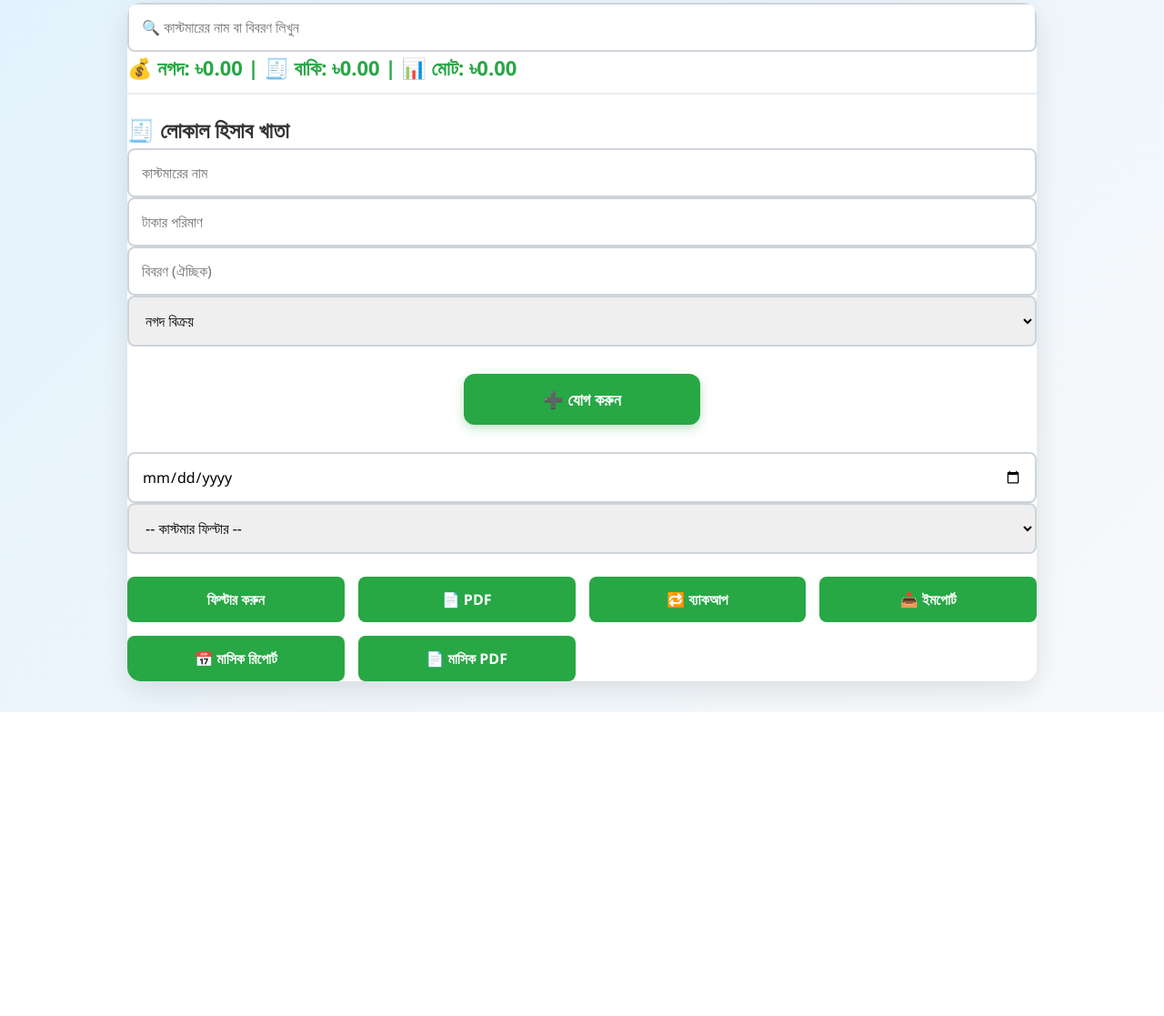
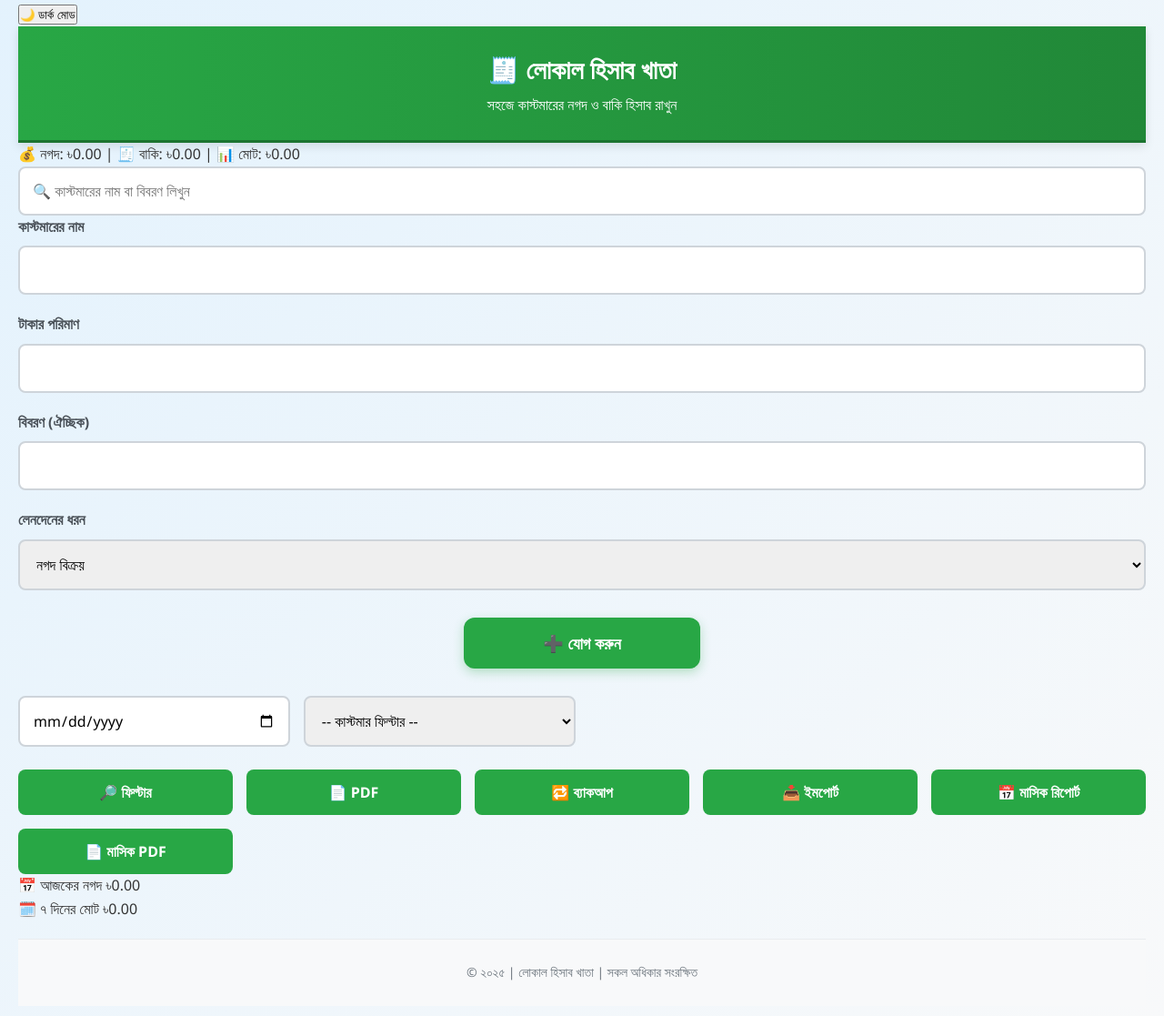
Before and after one commit to sufian62671/Hisebkhata, a plain HTML site: page index.html in a window 1280 px wide. Shown: the part 17-1134 px from the top of the page at 91% size. Before the commit the page ends 800 px from the top, so only its background shows below. Drawn offline with nearby package versions, Linux system fonts and the light colour scheme.

Commit message:
Update index.html

```diff
--- a/index.html
+++ b/index.html
@@ -2,75 +2,129 @@
 <html lang="bn">
 <head>
   <meta charset="UTF-8" />
-  <meta name="viewport" content="width=device-width, initial-scale=1.0"/>
+  <meta name="viewport" content="width=device-width, initial-scale=1.0" />
   <title>লোকাল হিসাব খাতা</title>
+
+  <!-- Theme & Fonts -->
+  <meta name="theme-color" content="#28a745" />
+  <link rel="manifest" href="manifest.json" />
+  <meta name="google-signin-client_id" content="1023277203967-1fbeirvf2q9jthl1ssc0b6h1bl98vp80.apps.googleusercontent.com">
+
+  <!-- Stylesheet -->
   <link rel="stylesheet" href="style.css" />
-  <link rel="manifest" href="manifest.json">
-  <meta name="theme-color" content="#28a745">
+
+
 </head>
+
 <body>
-  <div class="container">
+
+    <button class="dark" onclick="toggleDarkMode()">🌙 ডার্ক মোড</button>
+
+    <!-- Header -->
+    <header>
+      <h2>🧾 লোকাল হিসাব খাতা</h2>
+      <p classapp-info">সহজে কাস্টমারের নগদ ও বাকি হিসাব রাখুন</p>
+    </header>
+    <!-- সারাংশ -->
+        <div class="total-summary" id="totalAmount">
+          <div class="summary-box">
+            <div class="summary-icon">💰</div>
+            <p class="summary-label">নগদ</p>
+            <p class="summary-value" id="cashTotal">৳0.00</p>
+          </div>
+          <div class="summary-box">
+            <div class="summary-icon">🧾</div>
+            <p class="summary-label">বাকি</p>
+            <p class="summary-value" id="dueTotal">৳0.00</p>
+          </div>
+          <div class="summary-box">
+            <div class="summary-icon">📊</div>
+            <p class="summary-label">মোট</p>
+            <p class="summary-value" id="grandTotal">৳0.00</p>
+          </div>
+        </div>
+
+
+
+    <!-- সার্চ -->
     <input type="text" id="searchInput" placeholder="🔍 কাস্টমারের নাম বা বিবরণ লিখুন" />
-    <h3 id="totalAmount">💰 নগদ: ৳0.00 | 🧾 বাকি: ৳0.00 | 📊 মোট: ৳0.00</h3>
 
-    <h2>🧾 লোকাল হিসাব খাতা</h2>
+    <!-- এন্ট্রি ফর্ম -->
+    <form id="entryForm">
+      <div class="form-group">
+        <label for="name">কাস্টমারের নাম</label>
+        <input type="text" id="name" required />
+      </div>
 
-    <form id="entryForm">
-      <input type="text" id="name" placeholder="কাস্টমারের নাম" required />
-      <input type="number" id="amount" placeholder="টাকার পরিমাণ" required />
-      <input type="text" id="note" placeholder="বিবরণ (ঐচ্ছিক)" />
+      <div class="form-group">
+        <label for="amount">টাকার পরিমাণ</label>
+        <input type="number" id="amount" required />
+      </div>
+
+      <div class="form-group">
+        <label for="note">বিবরণ (ঐচ্ছিক)</label>
+        <input type="text" id="note" />
+      </div>
+
+      <div class="form-group">
+        <label for="type">লেনদেনের ধরন</label>
         <select id="type">
           <option value="cash">নগদ বিক্রয়</option>
           <option value="due">বাকি বিক্রয়</option>
         </select>
+      </div>
 
       <button type="submit" class="btn-plus">➕ যোগ করুন</button>
     </form>
 
+    <!-- ফিল্টার -->
+    <div class="filter-section">
       <input type="date" id="filterDate" />
       <select id="filterCustomer" onchange="filterByCustomer()">
         <option value="">-- কাস্টমার ফিল্টার --</option>
       </select>
+    </div>
 
+    <!-- বাটন গ্রুপ -->
     <div class="btn-group">
-
-            <button onclick="filterByDate()" class="btn">ফিল্টার করুন</button>
-
+      <button onclick="filterByDate()" class="btn">🔎 ফিল্টার</button>
       <button onclick="generatePDF()" class="btn">📄 PDF</button>
-
       <button onclick="exportBackup()" class="btn">🔁 ব্যাকআপ</button>
-
       <button onclick="importBackup()" class="btn">📥 ইমপোর্ট</button>
-
-          <button onclick="generateMonthlyReport() " class="btn">📅 মাসিক রিপোর্ট</button>
-
+      <button onclick="generateMonthlyReport()" class="btn">📅 মাসিক রিপোর্ট</button>
       <button onclick="generateMonthlyPDF()" class="btn">📄 মাসিক PDF</button>
-
 
     </div>
 
+    <!-- ফাইল ইমপোর্ট -->
+    <input type="file" id="importFile" style="display: none;" accept=".json" onchange="handleFile(event)" />
 
-    <input type="file" id="importFile" style="display:none" accept=".json" onchange="handleFile(event)" />
+    <!-- weekly report -->
+    <div class="report-summary">
+      <div class="report-box">
+        <span class="report-title">📅 আজকের নগদ</span>
+        <span id="todayCash" class="report-value">৳0.00</span>
+      </div>
+      <div class="report-box">
+        <span class="report-title">🗓️ ৭ দিনের মোট</span>
+        <span id="weeklyTotal" class="report-value">৳0.00</span>
+      </div>
+    </div>
 
-
-     <ul id="entryList"></ul>
-
+    <!-- এন্ট্রি লিস্ট -->
+    <ul id="entryList" class="entry-list"></ul>
   </div>
 
 
+
+  <!-- Footer -->
+  <footer>
+    &copy; ২০২৫ | লোকাল হিসাব খাতা | সকল অধিকার সংরক্ষিত
+  </footer>
+
+  <!-- JS Libraries -->
   <script src="https://cdnjs.cloudflare.com/ajax/libs/jspdf/2.5.1/jspdf.umd.min.js"></script>
   <script src="https://cdnjs.cloudflare.com/ajax/libs/jspdf-autotable/3.5.29/jspdf.plugin.autotable.min.js"></script>
   <script src="app.js"></script>
-  <script>
-  if ('serviceWorker' in navigator) {
-    window.addEventListener('load', () => {
-      navigator.serviceWorker.register('/service-worker.js')
-        .then(reg => console.log("✔ Service Worker Registered!", reg))
-        .catch(err => console.error("❌ Service Worker Failed:", err));
-    });
-  }
-</script>
-
-
 </body>
 </html>
```
Lines whose indentation alone changed are shown as unchanged.
